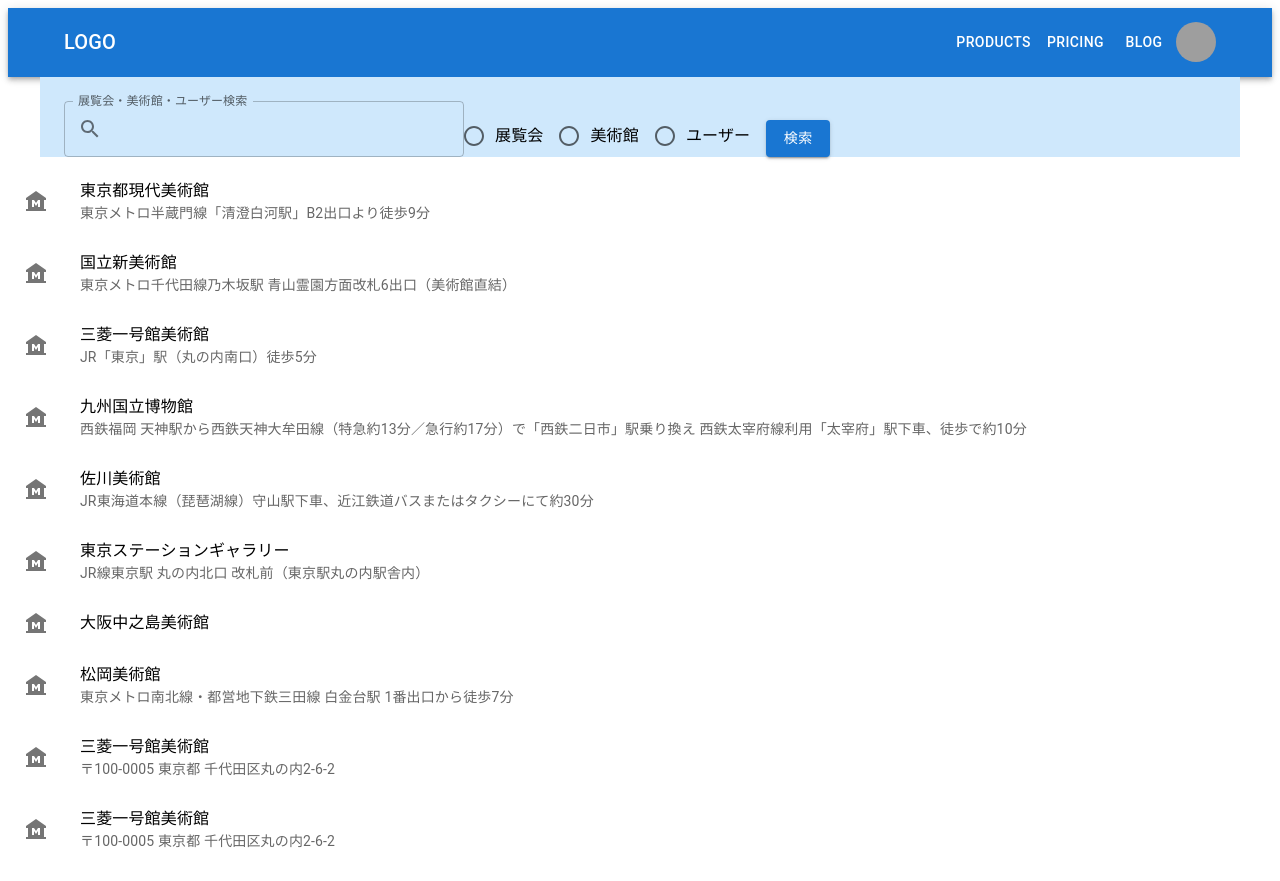
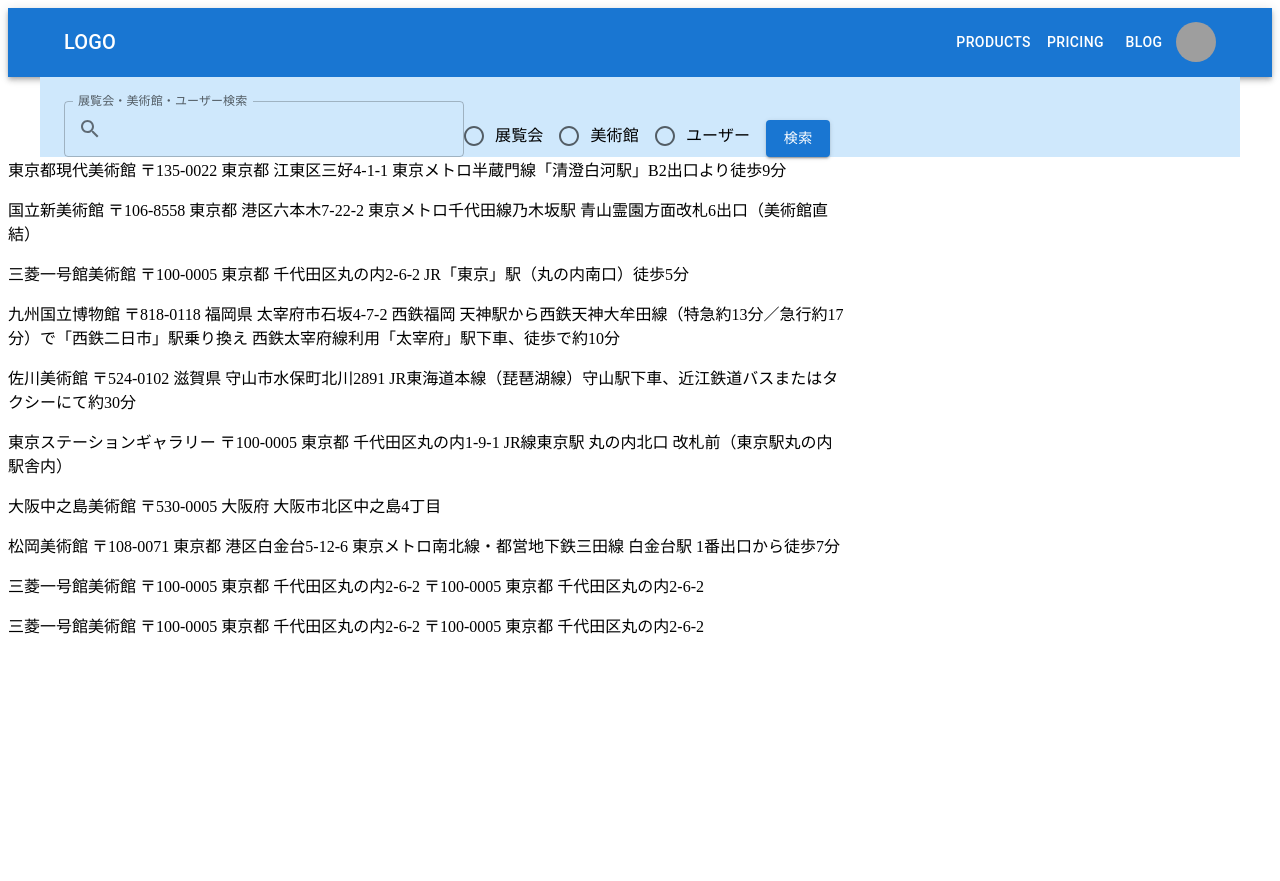
Before and after one commit to monstera3/ato, a React (Create React App) app: page /museums in a window 1280 px wide. After the commit the page ends 800 px from the top, so only its background shows below. Built offline with nearby package versions, Linux system fonts and the light colour scheme; grey boxes are pictures that could not be loaded.

Commit message:
feat: MuseumList.tsx gridに変更

```diff
--- a/src/components/page/MuseumList.tsx
+++ b/src/components/page/MuseumList.tsx
@@ -1,5 +1,4 @@
-import { List, ListItem, ListItemIcon, ListItemText } from '@mui/material';
-import MuseumIcon from '@mui/icons-material/Museum'
+import { Grid} from '@mui/material';
 import { getMuseums } from '../../data';
 
 export const MuseumList=()=> {
@@ -7,13 +6,12 @@
   const museums = getMuseums();
 
   return(
-    <List>
+    <Grid container spacing={2}>
       {museums.map((museum)=>(
-        <ListItem key={museum.id}>
-          <ListItemIcon><MuseumIcon/></ListItemIcon>
-          <ListItemText primary={museum.museumName} secondary={museum.access}/>
-        </ListItem>
+        <Grid item xs={8}>
+          {museum.museumName} {museum.address} {museum.access}
+        </Grid>
       ))}
-    </List>
+    </Grid>
   );
 };
```
